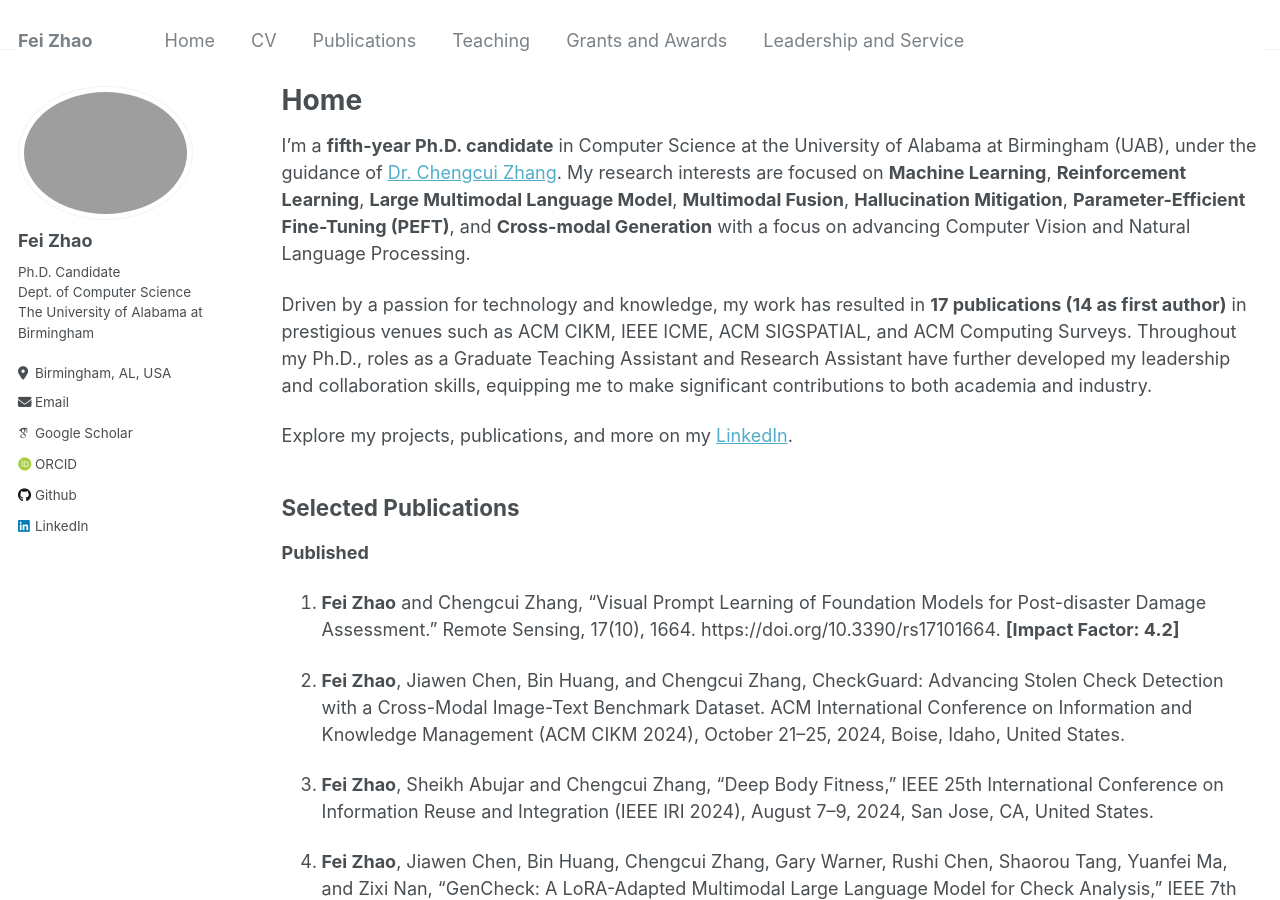
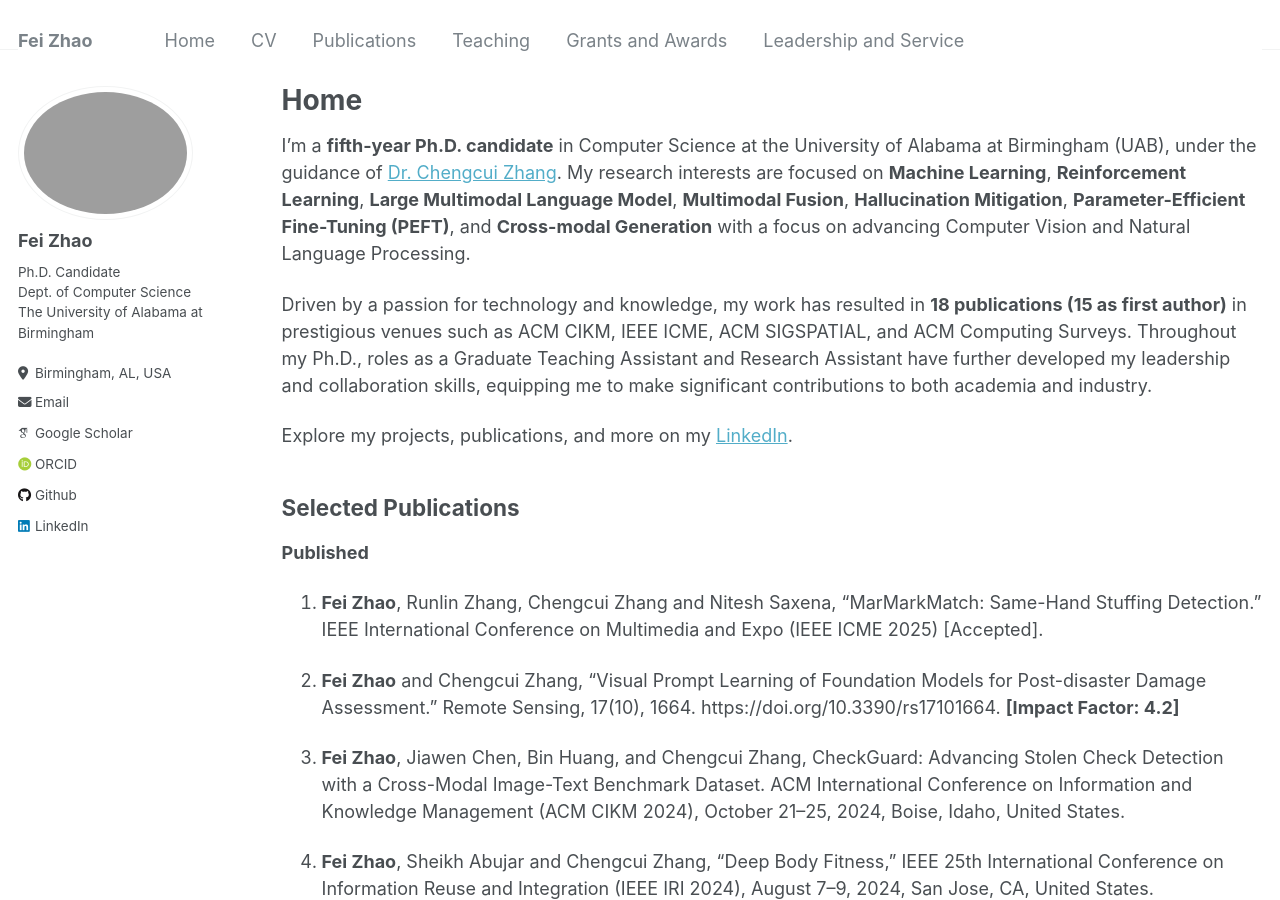
Before and after one commit to feizhao19/feizhao19.github.io, a Jekyll site: the page built from _pages/home.md, in a window 1280 px wide and 900 px high. Built offline with Jekyll 4.4.1, drawn with Linux system fonts in a browser that asks for light colours; some web fonts are replaced; some of the changed text lies outside the part shown.

Commit message:
added the latest accepted paper

```diff
--- a/_pages/home.md
+++ b/_pages/home.md
@@ -13,7 +13,7 @@ redirect_from:
 I'm a **fifth-year Ph.D. candidate** in Computer Science at the University of Alabama at Birmingham (UAB), under the guidance of [Dr. Chengcui Zhang](https://sites.uab.edu/czhang02/). My research interests are focused on **Machine Learning**, **Reinforcement Learning**, **Large Multimodal Language Model**, **Multimodal Fusion**, **Hallucination Mitigation**, **Parameter-Efficient Fine-Tuning (PEFT)**, and **Cross-modal Generation** with a focus on advancing Computer Vision and Natural Language Processing.
 
 
-Driven by a passion for technology and knowledge, my work has resulted in **17 publications (14 as first author)** in prestigious venues such as ACM CIKM, IEEE ICME, ACM SIGSPATIAL, and ACM Computing Surveys. Throughout my Ph.D., roles as a Graduate Teaching Assistant and Research Assistant have further developed my leadership and collaboration skills, equipping me to make significant contributions to both academia and industry.
+Driven by a passion for technology and knowledge, my work has resulted in **18 publications (15 as first author)** in prestigious venues such as ACM CIKM, IEEE ICME, ACM SIGSPATIAL, and ACM Computing Surveys. Throughout my Ph.D., roles as a Graduate Teaching Assistant and Research Assistant have further developed my leadership and collaboration skills, equipping me to make significant contributions to both academia and industry.
 
 Explore my projects, publications, and more on my [LinkedIn](https://www.linkedin.com/in/fei-zhao-6a762724a/).
 
@@ -27,46 +27,48 @@ Explore my projects, publications, and more on my [LinkedIn](https://www.linkedi
 
 **Published**
 
-1. **Fei Zhao** and Chengcui Zhang, "Visual Prompt Learning of Foundation Models for Post-disaster Damage Assessment." Remote Sensing, 17(10), 1664. https://doi.org/10.3390/rs17101664. **[Impact Factor: 4.2]**
+1. **Fei Zhao**, Runlin Zhang, Chengcui Zhang and Nitesh Saxena, "MarMarkMatch: Same-Hand Stuffing Detection."  IEEE International Conference on Multimedia and Expo (IEEE ICME 2025) [Accepted].
 
-2. **Fei Zhao**, Jiawen Chen, Bin Huang, and Chengcui Zhang, CheckGuard: Advancing Stolen Check Detection with a Cross-Modal Image-Text Benchmark Dataset. ACM International Conference on Information and Knowledge Management (ACM CIKM 2024), October 21–25, 2024, Boise, Idaho, United States.
+2. **Fei Zhao** and Chengcui Zhang, "Visual Prompt Learning of Foundation Models for Post-disaster Damage Assessment." Remote Sensing, 17(10), 1664. https://doi.org/10.3390/rs17101664. **[Impact Factor: 4.2]**
 
-3. **Fei Zhao**, Sheikh Abujar and Chengcui Zhang, "Deep Body Fitness," IEEE 25th International Conference on Information Reuse and Integration (IEEE IRI 2024), August 7–9, 2024, San Jose, CA, United States.
+3. **Fei Zhao**, Jiawen Chen, Bin Huang, and Chengcui Zhang, CheckGuard: Advancing Stolen Check Detection with a Cross-Modal Image-Text Benchmark Dataset. ACM International Conference on Information and Knowledge Management (ACM CIKM 2024), October 21–25, 2024, Boise, Idaho, United States.
 
-4. **Fei Zhao**, Jiawen Chen, Bin Huang, Chengcui Zhang, Gary Warner, Rushi Chen, Shaorou Tang, Yuanfei Ma, and Zixi Nan, "GenCheck: A LoRA-Adapted Multimodal Large Language Model for Check Analysis," IEEE 7th International Conference on Multimedia Information Processing and Retrieval (IEEE MIPR 2024), August 7–9,
+4. **Fei Zhao**, Sheikh Abujar and Chengcui Zhang, "Deep Body Fitness," IEEE 25th International Conference on Information Reuse and Integration (IEEE IRI 2024), August 7–9, 2024, San Jose, CA, United States.
+
+5. **Fei Zhao**, Jiawen Chen, Bin Huang, Chengcui Zhang, Gary Warner, Rushi Chen, Shaorou Tang, Yuanfei Ma, and Zixi Nan, "GenCheck: A LoRA-Adapted Multimodal Large Language Model for Check Analysis," IEEE 7th International Conference on Multimedia Information Processing and Retrieval (IEEE MIPR 2024), August 7–9,
 2024, San Jose, CA, United States. [Acceptance Rate of Full Papers: 20%]
 
-5. **Fei Zhao** and Chengcui Zhang, "Parameter-Efficient Adaptation of Vision Foundation Models for Damaged Building Assessment," IEEE 7th International Conference on Multimedia Information Processing and Retrieval (IEEE MIPR 2024), August 7–9,
+6. **Fei Zhao** and Chengcui Zhang, "Parameter-Efficient Adaptation of Vision Foundation Models for Damaged Building Assessment," IEEE 7th International Conference on Multimedia Information Processing and Retrieval (IEEE MIPR 2024), August 7–9,
 2024, San Jose, CA, United States. [Acceptance Rate of Full Papers: 20%]
 
-6. **Fei Zhao**, Chengcui Zhang, and Nitesh Saxena, "BubbleSig: Same-Hand Ballot Stuffing Detection," IEEE 7th International Conference on Multimedia Information Processing and Retrieval (IEEE MIPR 2024), August 7–9,
+7. **Fei Zhao**, Chengcui Zhang, and Nitesh Saxena, "BubbleSig: Same-Hand Ballot Stuffing Detection," IEEE 7th International Conference on Multimedia Information Processing and Retrieval (IEEE MIPR 2024), August 7–9,
 2024, San Jose, CA, United States. [Acceptance Rate of Full Papers: 20%]
 
-7. **Fei Zhao**, Chengcui Zhang, and Baocheng Geng, "Deep Multimodal Data Fusion," *ACM Computing Surveys*, 56(9), 216:1-36, 2024. **[Impact Factor: 23.8]**
+8. **Fei Zhao**, Chengcui Zhang, and Baocheng Geng, "Deep Multimodal Data Fusion," *ACM Computing Surveys*, 56(9), 216:1-36, 2024. **[Impact Factor: 23.8]**
 
-8. Connor Donley, Matthew McCrosson, Sri Prahad, Collier Campbell, **Fei Zhao**, Narcy Amireddy, and Michael Johnson, "High Research Productivity During Orthopaedic Surgery Residency May Be Predicted by Number of Publications as a Medical Student," *The Journal of Bone & Joint Surgery*, 9(1), e23:1-7, 2024. **[Impact Factor: 5.3]**
+9. Connor Donley, Matthew McCrosson, Sri Prahad, Collier Campbell, **Fei Zhao**, Narcy Amireddy, and Michael Johnson, "High Research Productivity During Orthopaedic Surgery Residency May Be Predicted by Number of Publications as a Medical Student," *The Journal of Bone & Joint Surgery*, 9(1), e23:1-7, 2024. **[Impact Factor: 5.3]**
 
-9. **Fei Zhao** and Chengcui Zhang, "Deep Learning for HABs Prediction with Multimodal Fusion," ACM SIGSPATIAL International Conference on Advances in Geographic Information Systems (ACM SIGSPATIAL 2023), November 13-16, 2023, Hamburg, Germany.
+10. **Fei Zhao** and Chengcui Zhang, "Deep Learning for HABs Prediction with Multimodal Fusion," ACM SIGSPATIAL International Conference on Advances in Geographic Information Systems (ACM SIGSPATIAL 2023), November 13-16, 2023, Hamburg, Germany.
 
-10. **Fei Zhao**, Chengcui Zhang, Nitesh Saxena, Dan Wallach, and Shahariar Rabby, "Ballot Tabulation using Deep Learning," IEEE International Conference on Information Reuse and Integration (IEEE IRI 2023), August 4-6, 2023, Bellevue, WA, United States. **[Acceptance Rate of Full Papers: 29%]**
+11. **Fei Zhao**, Chengcui Zhang, Nitesh Saxena, Dan Wallach, and Shahariar Rabby, "Ballot Tabulation using Deep Learning," IEEE International Conference on Information Reuse and Integration (IEEE IRI 2023), August 4-6, 2023, Bellevue, WA, United States. **[Acceptance Rate of Full Papers: 29%]**
 
-11. **Fei Zhao**, Chengcui Zhang, and Sheikh Abujar, "A Multimodal Approach for Evaluating Algal Bloom Severity using Deep Learning," IEEE International Conference on Multimedia and Expo (IEEE ICME 2023), July 10-14, 2023, Brisbane, Australia.
+12. **Fei Zhao**, Chengcui Zhang, and Sheikh Abujar, "A Multimodal Approach for Evaluating Algal Bloom Severity using Deep Learning," IEEE International Conference on Multimedia and Expo (IEEE ICME 2023), July 10-14, 2023, Brisbane, Australia.
 
-12. Katherine Dudding, Allyson Sanders, Peyton Lewis, **Fei Zhao**, Chengcui Zhang, and Jane Carrington, "Leveraging Clinical Experiences to Inform Optimal Neonatal Outcomes Through Technology," Academy of Neonatal Nursing National Neonatal, Advanced Practice Conference, and Mother Baby Nurses Conferences, September 7-10, 2022, Palm Springs, CA, United States. (Poster)
+13. Katherine Dudding, Allyson Sanders, Peyton Lewis, **Fei Zhao**, Chengcui Zhang, and Jane Carrington, "Leveraging Clinical Experiences to Inform Optimal Neonatal Outcomes Through Technology," Academy of Neonatal Nursing National Neonatal, Advanced Practice Conference, and Mother Baby Nurses Conferences, September 7-10, 2022, Palm Springs, CA, United States. (Poster)
 
-13. **Fei Zhao** and Chengcui Zhang, "Building Damage Evaluation from Satellite Imagery using Deep Learning," IEEE International Conference on Information Reuse and Integration (IEEE IRI 2020), August 11-13, 2020, held virtually. **[Acceptance Rate of Full Papers: 29%]**
+14. **Fei Zhao** and Chengcui Zhang, "Building Damage Evaluation from Satellite Imagery using Deep Learning," IEEE International Conference on Information Reuse and Integration (IEEE IRI 2020), August 11-13, 2020, held virtually. **[Acceptance Rate of Full Papers: 29%]**
 
-14. **Fei Zhao**, Zhaoying Zhou, Jijun Xiong, Jifeng Zhao, and Jiajin Liu, "Research on MEMS-based Real-Time Measurement System for Motion Information of Vehicles," *Key Engineering Materials*, 562, 549-552, 2013.
+15. **Fei Zhao**, Zhaoying Zhou, Jijun Xiong, Jifeng Zhao, and Jiajin Liu, "Research on MEMS-based Real-Time Measurement System for Motion Information of Vehicles," *Key Engineering Materials*, 562, 549-552, 2013.
 
-15. **Fei Zhao**, Zhaoying Zhou, Jijun Xiong, Jifeng Zhao, and Wei Xiong, "Research on the Guidance and Control System of Agricultural Survey UAVs," Agricultural Technology and Equipment, 10, 44-45, 2013.
+16. **Fei Zhao**, Zhaoying Zhou, Jijun Xiong, Jifeng Zhao, and Wei Xiong, "Research on the Guidance and Control System of Agricultural Survey UAVs," Agricultural Technology and Equipment, 10, 44-45, 2013.
 
-16. **Fei Zhao**, Jijun Xiong, Xiaotang Cao, Zhaoying Zhou, and Wei Xiong, "Research on Flight Attitude Stabilization Control of UAV for Agricultural and Forestry Survey," NongJia Keji (Technology for Agriculture), 1, 195, 2013.
+17. **Fei Zhao**, Jijun Xiong, Xiaotang Cao, Zhaoying Zhou, and Wei Xiong, "Research on Flight Attitude Stabilization Control of UAV for Agricultural and Forestry Survey," NongJia Keji (Technology for Agriculture), 1, 195, 2013.
 
-17. Xiaotang Cao, Yunbo Shi, Zhaoying Zhou, Shaopeng Liu, Qi Guo, **Fei Zhao**, "MEMS-based Attitude Measurement System for Micro Aerial Vehicles," *Transducer and Microsystem Technologies*, 32(2), 122-3, 2013.
+18. Xiaotang Cao, Yunbo Shi, Zhaoying Zhou, Shaopeng Liu, Qi Guo, **Fei Zhao**, "MEMS-based Attitude Measurement System for Micro Aerial Vehicles," *Transducer and Microsystem Technologies*, 32(2), 122-3, 2013.
 
 **Under Review**
 
-- **Fei Zhao**, Runlin Zhang, Chengcui Zhang and Nitesh Saxena, "MarMarkMatch: Same-Hand Stuffing Detection."  Under review.
+
 
 - **Fei Zhao**, Chengcui Zhang, Runlin Zhang, Tianyang Wang and Xi Li, "Mitigating Image Captioning Hallucinations in Vision-Language Models."  Under review.
 
```
